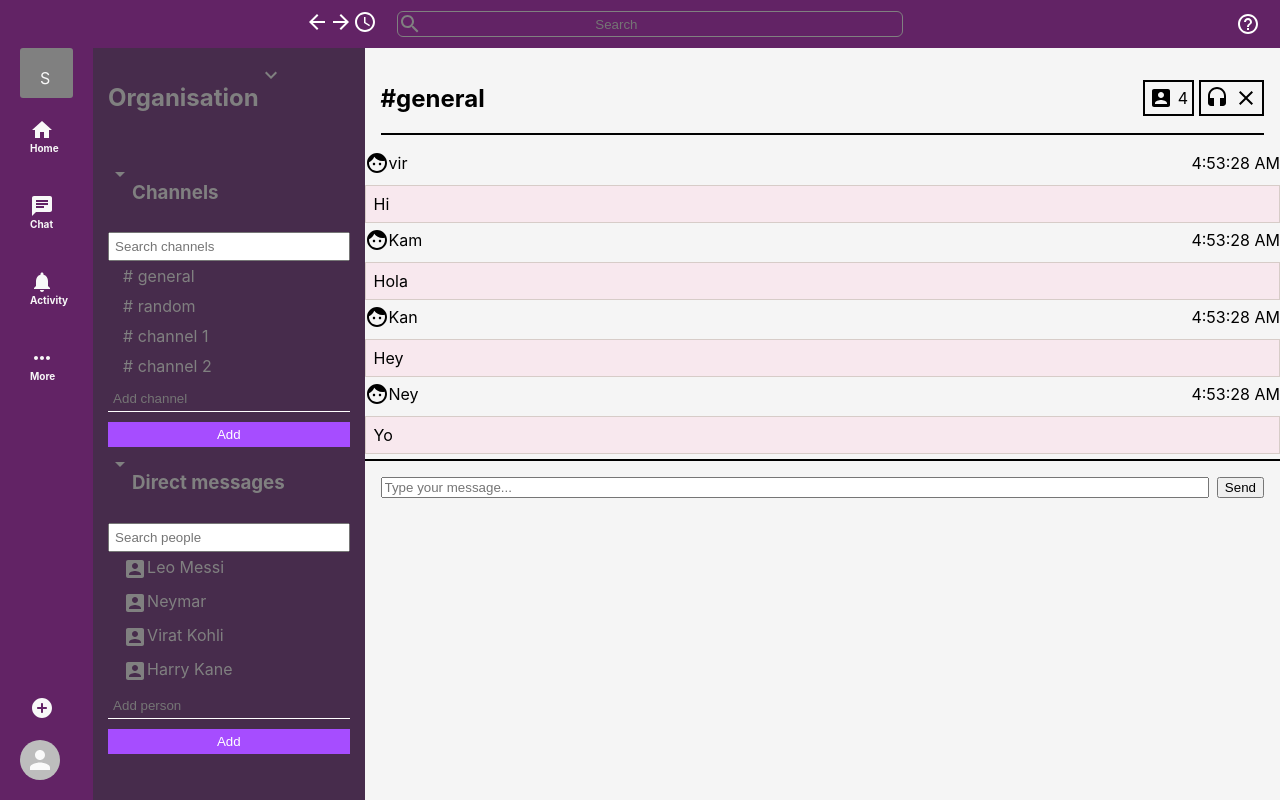
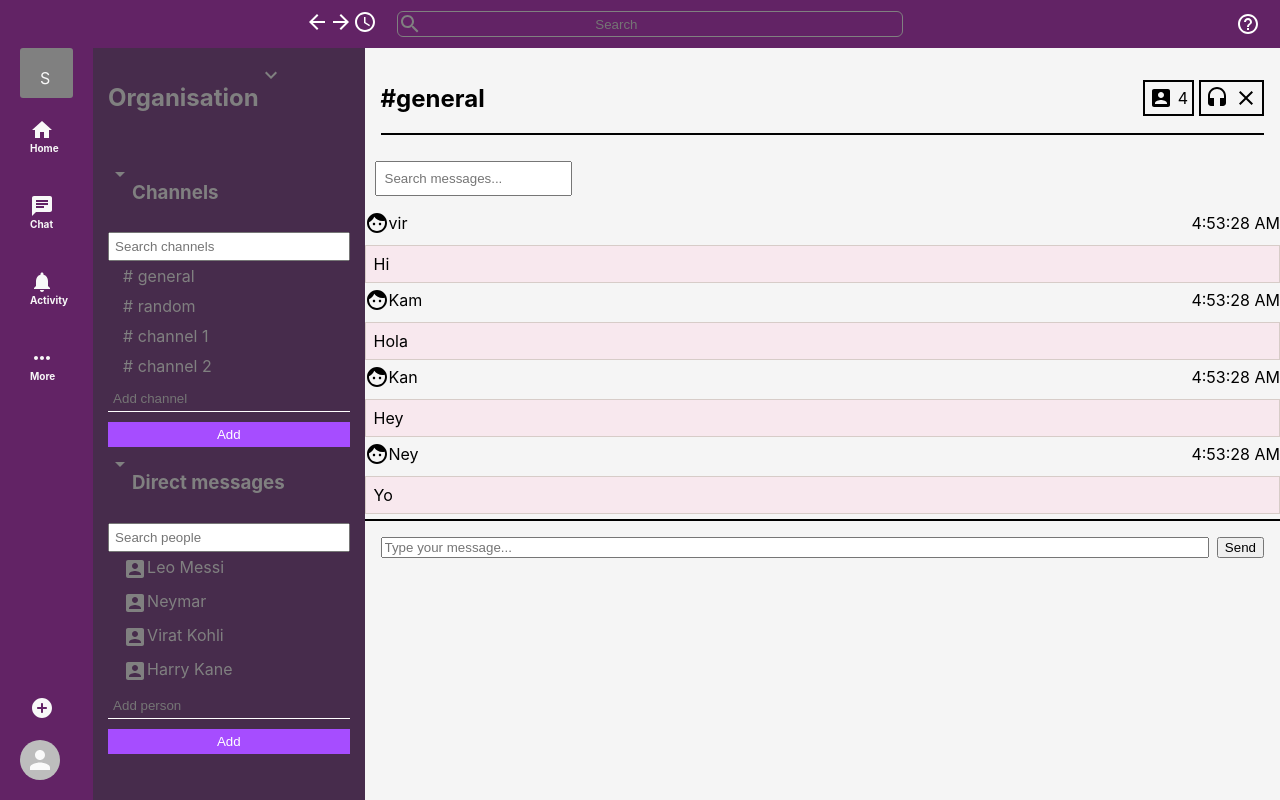
Before and after one commit to niranjan-7/slack-clone, a React (Create React App) app: page /homepage in a window 1280 px wide. Built offline with nearby package versions, Linux system fonts and the light colour scheme.

Commit message:
message search

```diff
--- a/src/components/ChatBox.js
+++ b/src/components/ChatBox.js
@@ -30,13 +30,13 @@ function ChatBox() {
   ]);
 
   const [newMessage, setNewMessage] = useState('');
+  const [searchTerm, setSearchTerm] = useState('');
 
   const handleInputChange = (e) => {
     setNewMessage(e.target.value);
   };
 
   const handleAddMessage = () => {
-    // Add the new message to the messages state
     setMessages([
       ...messages,
       {
@@ -48,6 +48,14 @@ function ChatBox() {
 
     setNewMessage('');
   };
+
+  const handleSearchChange = (e) => {
+    setSearchTerm(e.target.value);
+  };
+
+  const filteredMessages = messages.filter((msg) =>
+    msg.message.toLowerCase().includes(searchTerm.toLowerCase())
+  );
 
   return (
     <ChatBoxContainer>
@@ -65,7 +73,14 @@ function ChatBox() {
         </TopRightSection>
       </TopHeader>
 
-      {messages.map((msg, index) => (
+      <SearchInput
+        type="text"
+        placeholder="Search messages..."
+        value={searchTerm}
+        onChange={handleSearchChange}
+      />
+
+      {filteredMessages.map((msg, index) => (
         <Message key={index}>
           <UserDetails>
             <FaceIcon />
@@ -89,6 +104,11 @@ function ChatBox() {
   );
 }
 
+const SearchInput = styled.input`
+  margin: 10px;
+  padding: 8px;
+`;
+
 const UserDetails = styled.div`
   display: flex;
   align-items: center;
@@ -104,8 +124,8 @@ const Timestamp = styled.div`
 `;
 
 const MessageContent = styled.div`
-  background-color: #F8E8EE;
-  border: 1px solid #D7CCC8;
+  background-color: #f8e8ee;
+  border: 1px solid #d7ccc8;
   padding: 8px;
   margin-top: 5px;
 `;
```
